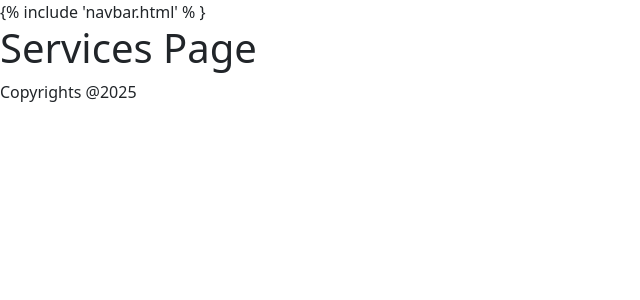
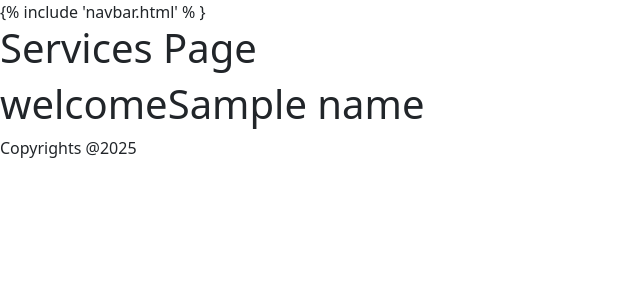
Before and after one commit to Balacoder05/DJANGO_PROJECT, a Django app: template Frontend/templates/services.html in a window 1280 px wide. Shown: the top 300 px of the page, without its empty margins (0-640 px from the left). Run offline with Django 5.2, Linux system fonts and the light colour scheme; the template is opened without the code that fills it: most values are stand-ins (such as "Sample title", 1, 10 or a date in 2020); some libraries are stand-ins or nearby versions.

Commit message:
little change

```diff
--- a/Frontend/templates/services.html
+++ b/Frontend/templates/services.html
@@ -1,5 +1,6 @@
 {% extends 'base.html' %}
 {% block content %}
     <h1>Services Page</h1>
+        <h1>welcome{{name}}</h1>
 
 {% endblock %}
--- a/Inventory/views.py
+++ b/Inventory/views.py
@@ -21,4 +21,7 @@ def contactpage(request):
     return render(request,"contact.html")
 
 def servicespage(request):
-    return render(request,"services.html")
+    context={
+        "name":"Balamurugan",
+    }
+    return render(request,"services.html",context)
```
